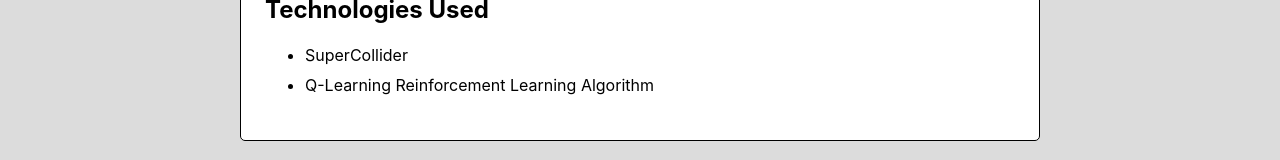
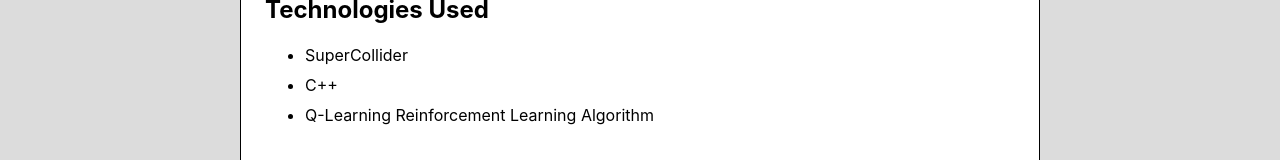
Before and after one commit to reniby/Portfolio-2023, a Next.js app: page /research/thesis in a window 1280 px wide. Shown: the part 3036-3196 px from the top of the page. Built offline with nearby package versions, Linux system fonts and the light colour scheme.

Commit message:
add C++ to list

```diff
--- a/pages/research/thesis.js
+++ b/pages/research/thesis.js
@@ -25,6 +25,7 @@
         <h2>Technologies Used</h2>
         <ul>
           <li>SuperCollider</li>
+          <li>C++</li>
           <li>Q-Learning Reinforcement Learning Algorithm</li>
         </ul>
       </div>
```
